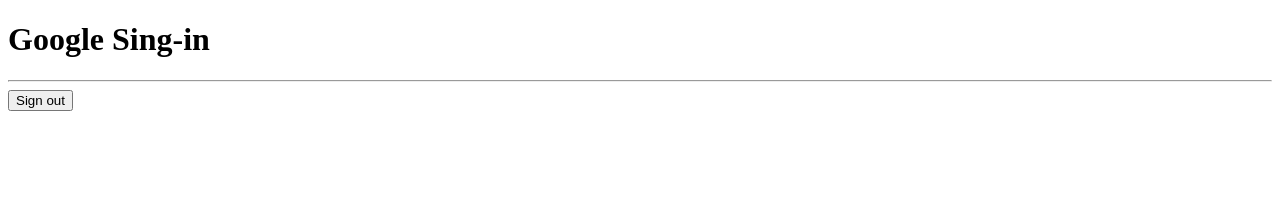
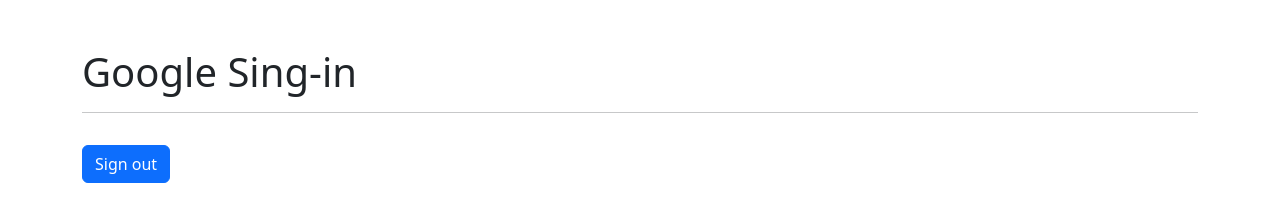
Before and after one commit to patts10/node-basic-restserver, a website: page public/index.html in a window 1280 px wide. Drawn offline with nearby package versions, Linux system fonts and the light colour scheme.

Commit message:
wip: add bootstrap

```diff
--- a/public/index.html
+++ b/public/index.html
@@ -5,11 +5,25 @@
   <meta http-equiv="X-UA-Compatible" content="IE=edge">
   <meta name="viewport" content="width=device-width, initial-scale=1.0">
   <title>Google Sign-in</title>
+
+  <!-- CSS only -->
+<link href="https://cdn.jsdelivr.net/npm/bootstrap@5.2.0-beta1/dist/css/bootstrap.min.css" rel="stylesheet" integrity="sha384-0evHe/X+R7YkIZDRvuzKMRqM+OrBnVFBL6DOitfPri4tjfHxaWutUpFmBp4vmVor" crossorigin="anonymous">
 </head>
-<body>
+<body class="container">
 
-  <h1>Google Sing-in</h1>
-  <hr />
+  <div class="row mt-5">
+    <div class="col-sm6">
+
+      <h1>Google Sing-in</h1>
+      <hr />
+
+      <div class="g-signin2" data-onsuccess="onSignIn"></div>
+    </div>
+
+    <div class="col-sm6">
+
+    </div>
+  </div>
 
   <div id="g_id_onload"
          data-client_id="969741922305-b22b4cj93rfs8rje4hbbq5d4qi23fhhd.apps.googleusercontent.com"
@@ -25,7 +39,7 @@
          data-logo_alignment="left">
       </div>
 
-      <button id="google_signout">
+      <button id="google_signout" class="btn btn-primary mt-3">
         Sign out
       </button>
 
```
